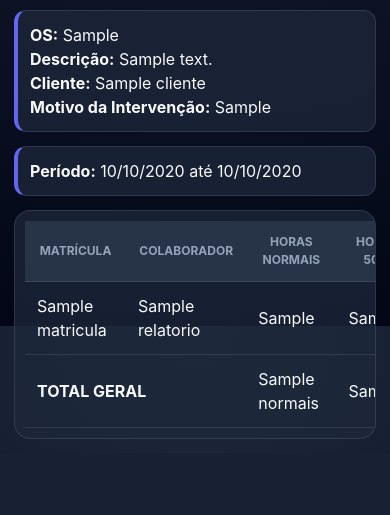
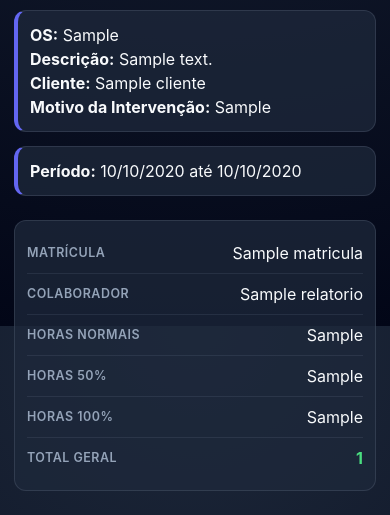
Before and after one commit to EricMoschen/gestor_os, a Django app: template src/relatorios/templates/relatorios/menu_relatorios.html in a window 390 px wide. Shown: the part 518-1033 px from the top of the page. Before the commit the page ends 957 px from the top, so only its background shows below. Run offline with Django 3.2, Linux system fonts and the light colour scheme; the template is opened without the code that fills it: most values are stand-ins (such as "Sample title", 1, 10 or a date in 2020); some libraries are stand-ins or nearby versions.

Commit message:
Responsividade mobile Reletorios

```diff
--- a/src/relatorios/static/css/menu_relatorios.css
+++ b/src/relatorios/static/css/menu_relatorios.css
@@ -157,7 +157,53 @@ body {
         width: 100%;
     }
 
+    .table-box {
+        padding: 0;
+        overflow: visible;
+        background: transparent;
+        border: 0;
+    }
+
     .tabela {
-        min-width: 560px;
+        min-width: 100%;
+        border-collapse: separate;
+        border-spacing: 0 10px;
+    }
+
+    .tabela thead,
+    .tabela tfoot {
+        display: none;
+    }
+
+    .tabela tr {
+        display: block;
+        background: var(--bg-card);
+        border: 1px solid var(--border);
+        border-radius: 12px;
+        padding: 12px;
+    }
+
+    .tabela td {
+        display: flex;
+        align-items: center;
+        justify-content: space-between;
+        gap: 12px;
+        padding: 8px 0;
+        border-bottom: 1px solid rgba(148, 163, 184, .12);
+        text-align: right;
+    }
+
+    .tabela td:last-child {
+        border-bottom: 0;
+    }
+
+    .tabela td::before {
+        content: attr(data-label);
+        font-size: .78rem;
+        text-transform: uppercase;
+        letter-spacing: .04em;
+        color: var(--text-muted);
+        font-weight: 600;
+        text-align: left;
     }
 }
--- a/src/relatorios/templates/relatorios/menu_relatorios.html
+++ b/src/relatorios/templates/relatorios/menu_relatorios.html
@@ -98,12 +98,12 @@
             <tbody>
                 {% for r in relatorio %}
                 <tr>
-                    <td>{{ r.matricula }}</td>
-                    <td>{{ r.nome }}</td>
-                    <td>{{ r.horas_normais_fmt }}</td>
-                    <td>{{ r.horas_50_fmt }}</td>
-                    <td>{{ r.horas_100_fmt }}</td>
-                    <td class="total">{{ r.total_fmt }}</td>
+                    <td data-label="Matrícula">{{ r.matricula }}</td>
+                    <td data-label="Colaborador">{{ r.nome }}</td>
+                    <td data-label="Horas Normais">{{ r.horas_normais_fmt }}</td>
+                    <td data-label="Horas 50%">{{ r.horas_50_fmt }}</td>
+                    <td data-label="Horas 100%">{{ r.horas_100_fmt }}</td>
+                    <td data-label="Total Geral" class="total">{{ r.total_fmt }}</td>
                 </tr>
                 {% endfor %}
             </tbody>
```
Also changed, not shown: src/db.sqlite3.
